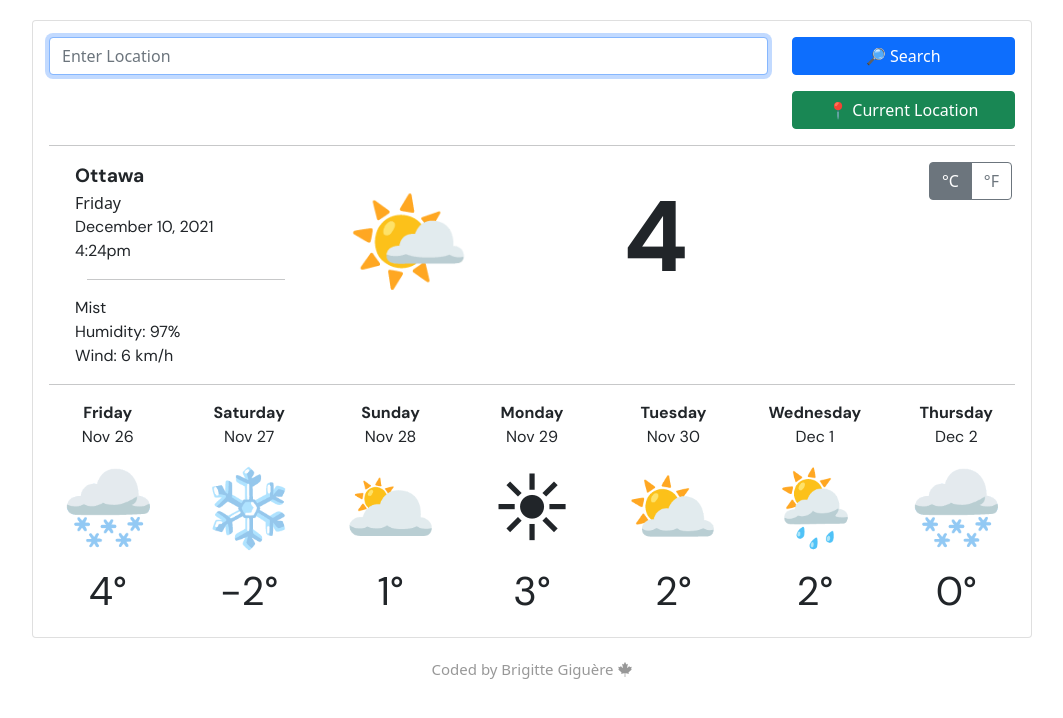
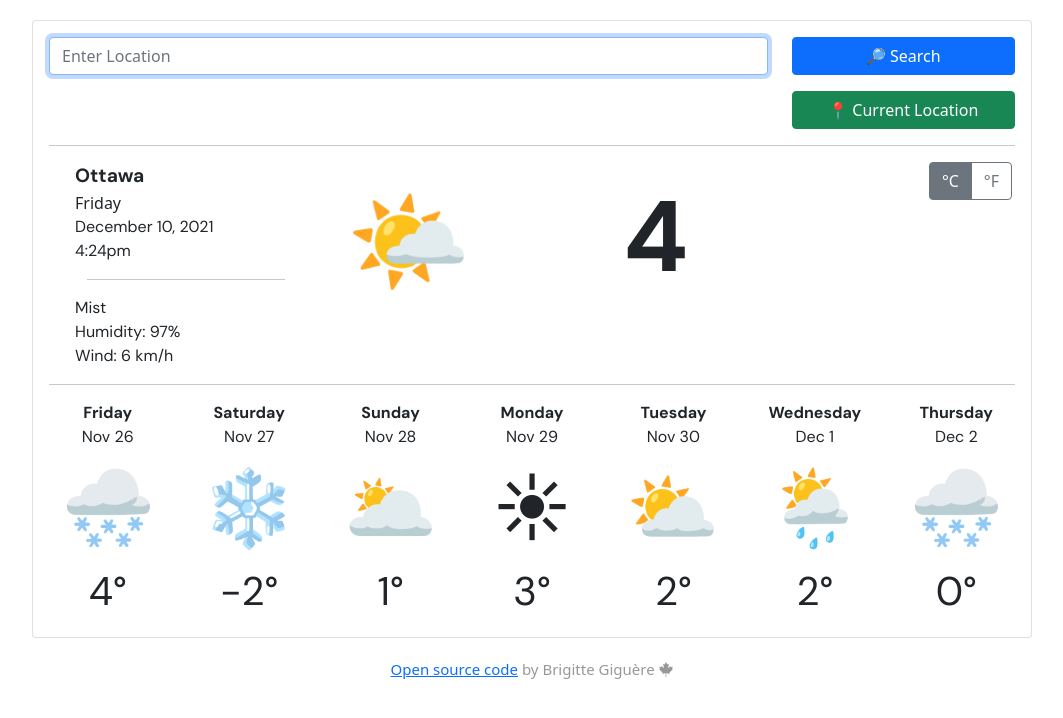
Before and after one commit to brigittex/SheCodes_Plus_WeatherApp_Project, a plain HTML site: page index.html in a window 1280 px wide. Shown: the whole page, without its empty margins (108-1171 px from the left). Drawn offline with nearby package versions, Linux system fonts and the light colour scheme.

Commit message:
Added GitHub link in footer

```diff
--- a/index.html
+++ b/index.html
@@ -195,7 +195,12 @@
       </div>
 
       <footer>
-        Coded by Brigitte Giguère
+        <a
+          href="https://github.com/brigittex/SheCodes_Plus_WeatherApp_Project"
+          target="_blank"
+          >Open source code</a
+        >
+        by Brigitte Giguère
         <i class="fab fa-canadian-maple-leaf"></i>
       </footer>
       <script src="src/index.js"></script>
```
